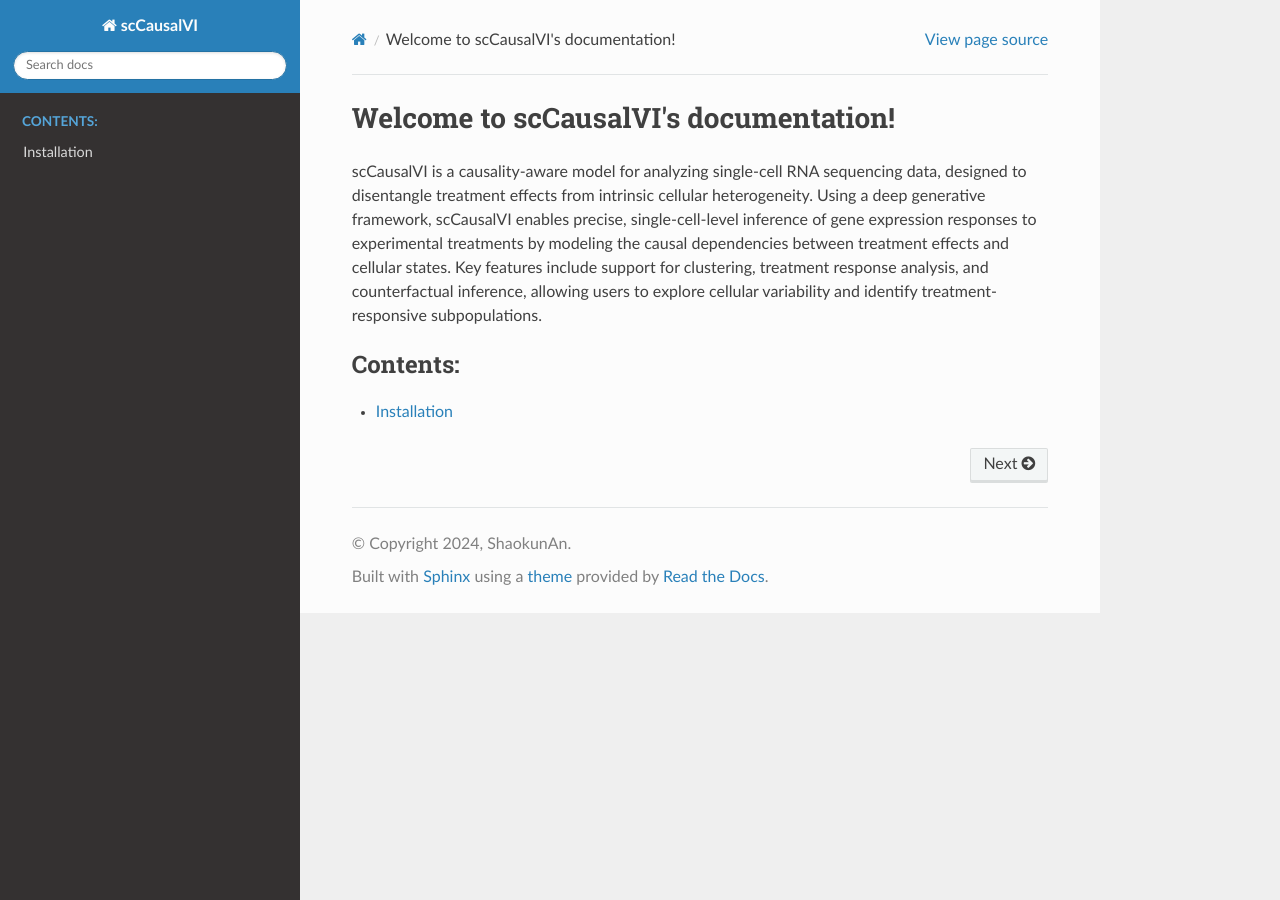
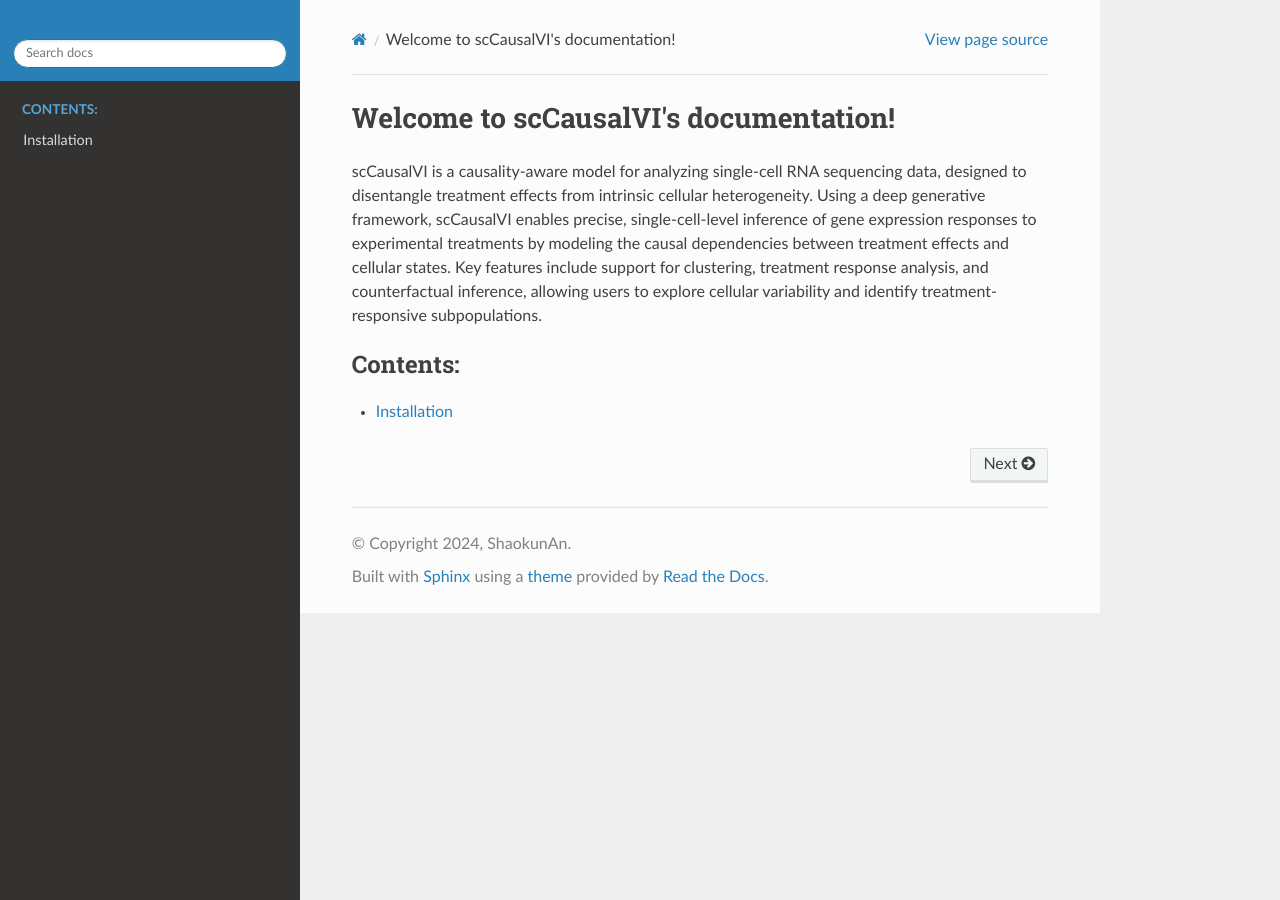
Before and after one commit to elmella/scCausalVI, a Sphinx documentation site: the page built from docs/source/index.rst, in a window 1280 px wide. Built offline with Sphinx 7.4.7 and the Read the Docs theme 3.1.0, drawn with Linux system fonts in a browser that asks for light colours; pages that are not in the unit, such as notebooks, are missing from menus.

Commit message:
add theme

```diff
--- a/docs/source/conf.py
+++ b/docs/source/conf.py
@@ -50,6 +50,7 @@ intersphinx_disabled_domains = ['std']
 templates_path = ['_templates']
 html_static_path = ['_static']
 html_theme = "sphinx_rtd_theme"
+html_theme_options = dict(navigation_depth=4, logo_only=True)  # Only show the logo
 # html_logo = '_static/uniPort.png'
 
 
```
